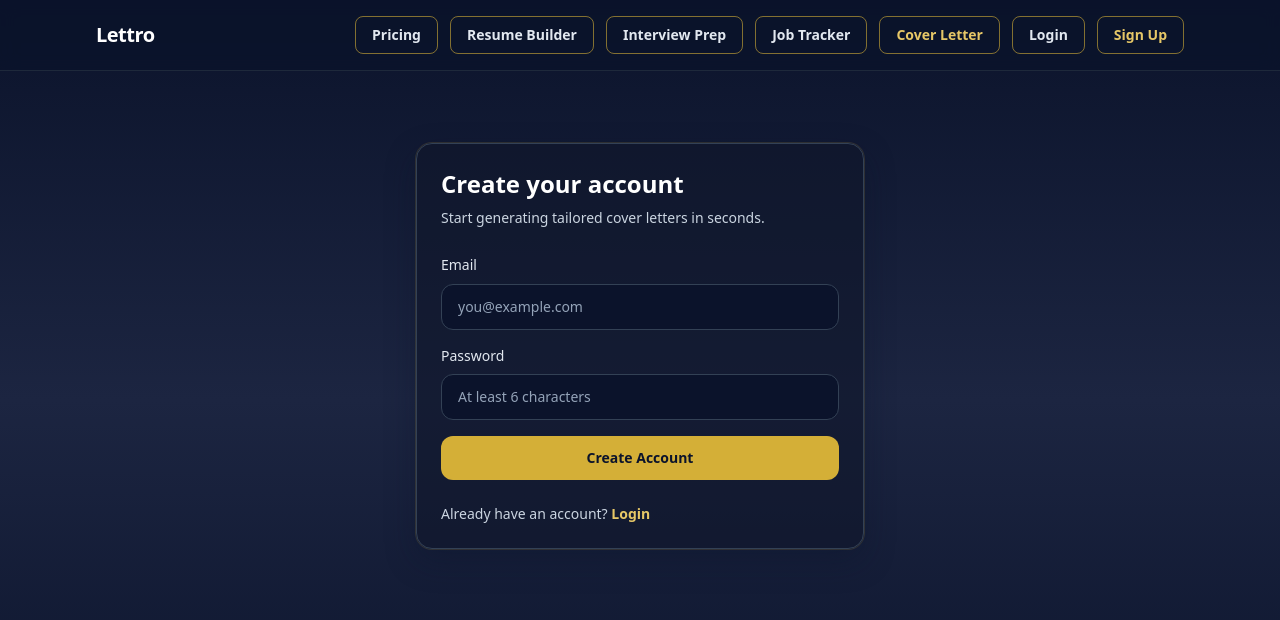
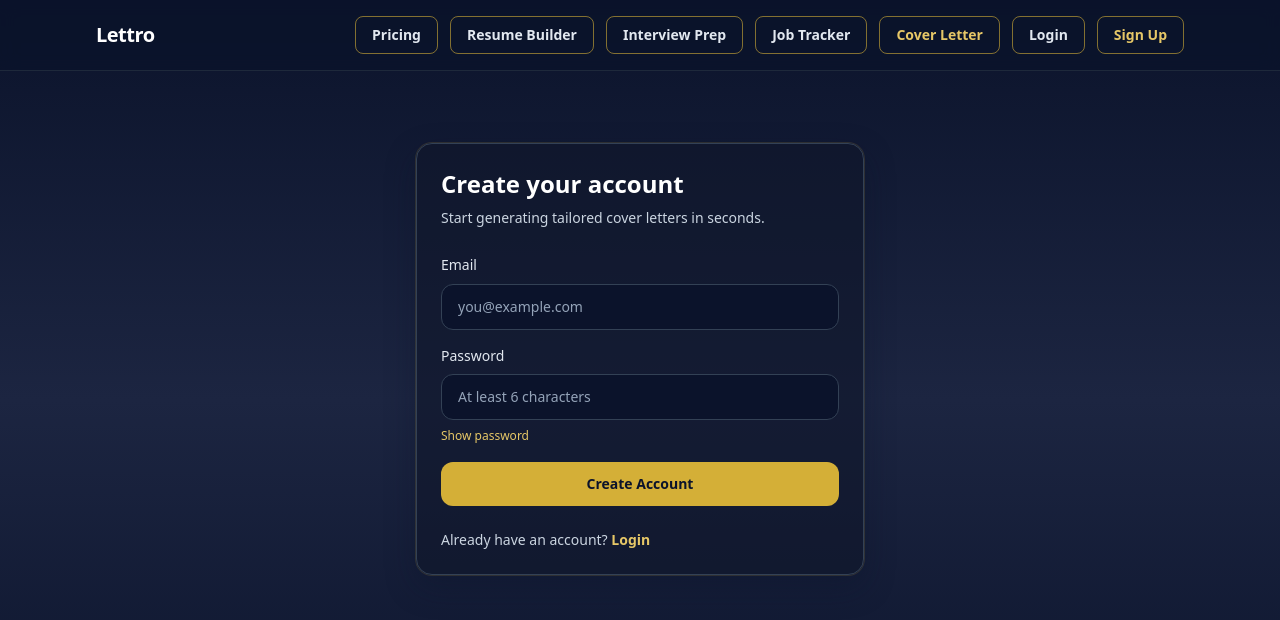
Before and after one commit to GABEcode2a/lettro, a Next.js app: page /signup in a window 1280 px wide. Shown: the top 620 px of the page. Built offline with nearby package versions, Linux system fonts and the light colour scheme; no server answers.

Commit message:
fix modal prices, free limit text, and add password toggle

```diff
--- a/components/auth-form.tsx
+++ b/components/auth-form.tsx
@@ -16,6 +16,7 @@ export function AuthForm({ mode }: AuthFormProps) {
   const supabase = createClient();
   const [email, setEmail] = useState("");
   const [password, setPassword] = useState("");
+  const [showPassword, setShowPassword] = useState(false);
   const [loading, setLoading] = useState(false);
   const [error, setError] = useState("");
   const isLogin = mode === "login";
@@ -76,7 +77,7 @@ export function AuthForm({ mode }: AuthFormProps) {
           </div>
           <input
             id="password"
-            type="password"
+            type={showPassword ? "text" : "password"}
             value={password}
             onChange={(event) => setPassword(event.target.value)}
             required
@@ -84,6 +85,13 @@ export function AuthForm({ mode }: AuthFormProps) {
             className="w-full rounded-xl border border-slate-700 bg-navy-900 px-4 py-3 text-sm text-slate-100 placeholder:text-slate-400 focus:border-gold-500 focus:outline-none"
             placeholder="At least 6 characters"
           />
+          <button
+  type="button"
+  onClick={() => setShowPassword(!showPassword)}
+  className="text-xs font-medium text-gold-400 hover:text-gold-300 mt-1"
+>
+  {showPassword ? "Hide password" : "Show password"}
+</button>
         </div>
 
         <button
--- a/components/interview-prep.tsx
+++ b/components/interview-prep.tsx
@@ -122,7 +122,7 @@ export function InterviewPrep() {
       <UpgradePromptModal
         open={upgradeModalOpen}
         onClose={() => setUpgradeModalOpen(false)}
-        title="You've used your 2 free interview prep sessions!"
+        title="You've used your 1 free interview prep session!"
         description="Upgrade to Lettro Pro for unlimited interview prep, cover letters, and resumes"
       />
       <form
--- a/components/job-tracker.tsx
+++ b/components/job-tracker.tsx
@@ -206,7 +206,7 @@ export function JobTracker() {
       <UpgradePromptModal
         open={upgradeModalOpen}
         onClose={() => setUpgradeModalOpen(false)}
-        title="You've reached your 5 free job entries!"
+        title="You've reached your 3 free job entries!"
         description="Upgrade to Lettro Pro for unlimited job tracking, cover letters, resumes, and more"
       />
 
--- a/components/upgrade-prompt-modal.tsx
+++ b/components/upgrade-prompt-modal.tsx
@@ -99,7 +99,7 @@ export function UpgradePromptModal({
             rel="noopener noreferrer"
             className="inline-flex w-full items-center justify-center rounded-xl bg-gold-500 px-5 py-3.5 text-center text-sm font-semibold text-navy-900 shadow-[0_4px_20px_rgba(212,175,55,0.25)] transition hover:bg-gold-400 focus-visible:outline focus-visible:outline-2 focus-visible:outline-offset-2 focus-visible:outline-gold-400"
           >
-            Upgrade to Pro - $9.99/month
+            Upgrade to Pro - $24.99/month
           </a>
 
           <button
```
